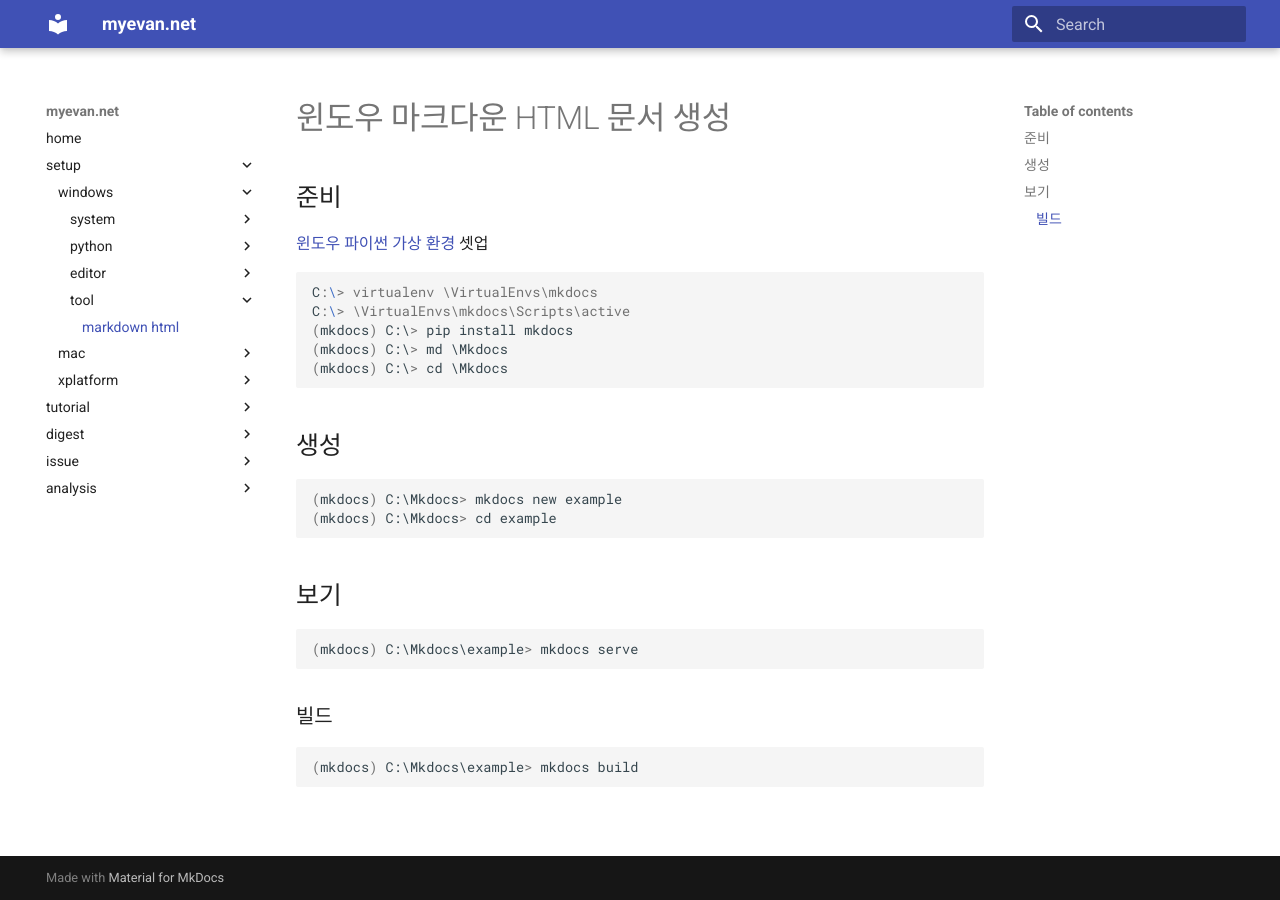
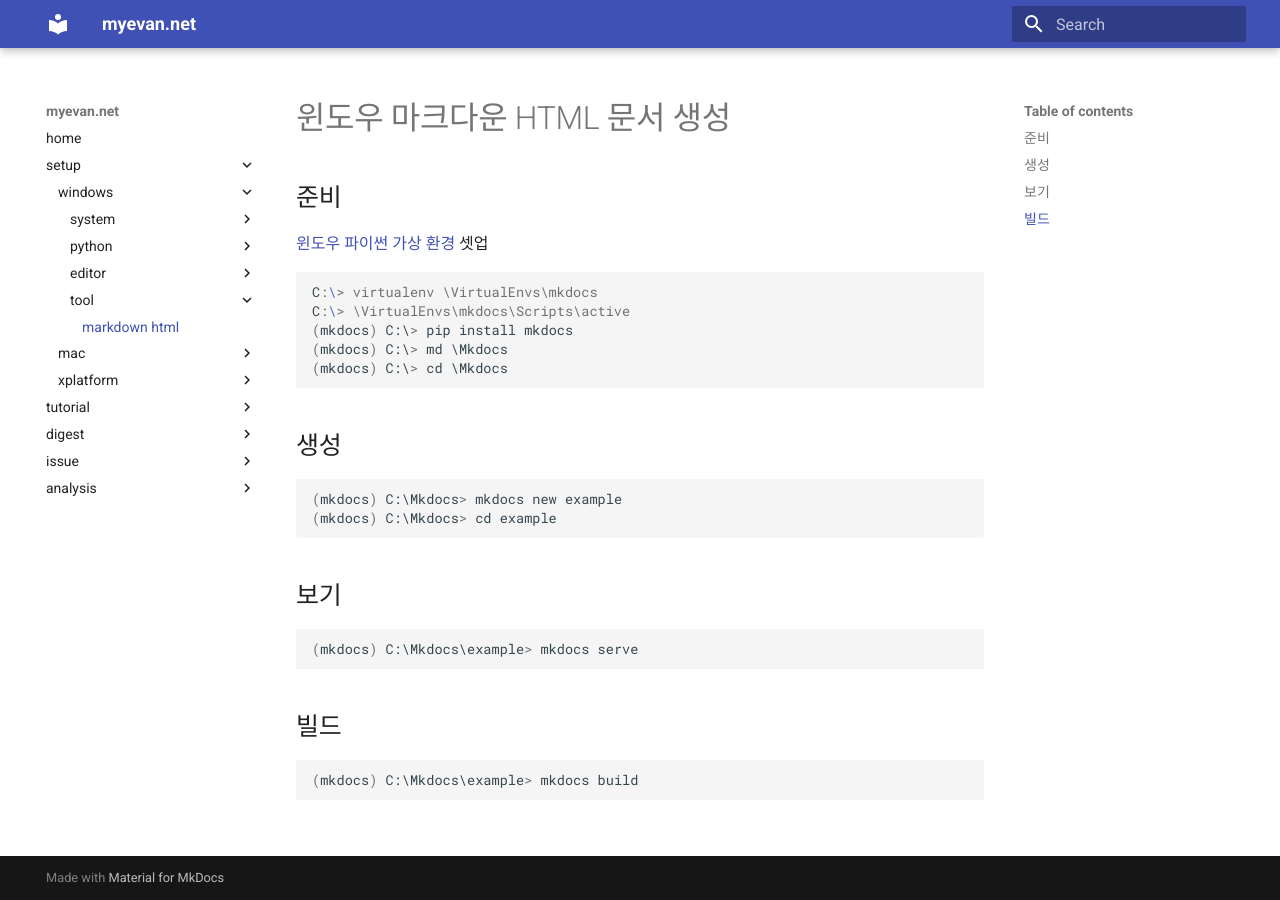
Before and after one commit to myevan/myevan-home, an MkDocs documentation site: the page built from docs/windows_markdown_html.md, in a window 1280 px wide. Built offline with MkDocs 1.6.1 and Material for MkDocs 9.7.7, drawn with Linux system fonts in a browser that asks for light colours; old or Windows-style settings are respelled for this version of MkDocs.

````diff
--- a/docs/windows_markdown_html.md
+++ b/docs/windows_markdown_html.md
@@ -25,7 +25,7 @@ C:\> \VirtualEnvs\mkdocs\Scripts\active
 (mkdocs) C:\Mkdocs\example> mkdocs serve
 ```
 
-### 빌드
+## 빌드
 
 ```bat
 (mkdocs) C:\Mkdocs\example> mkdocs build
````
